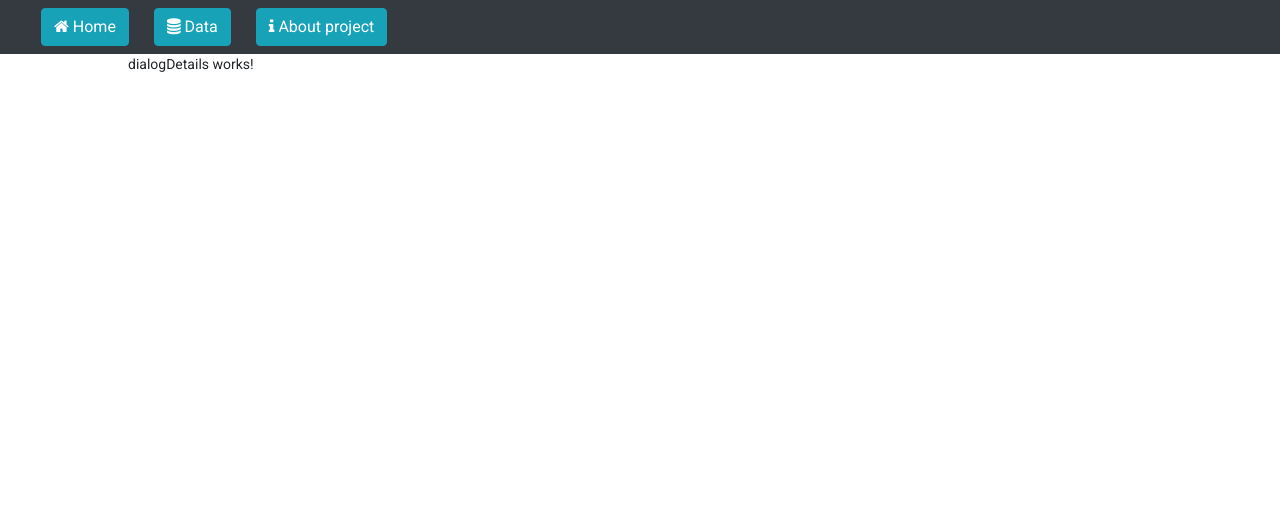
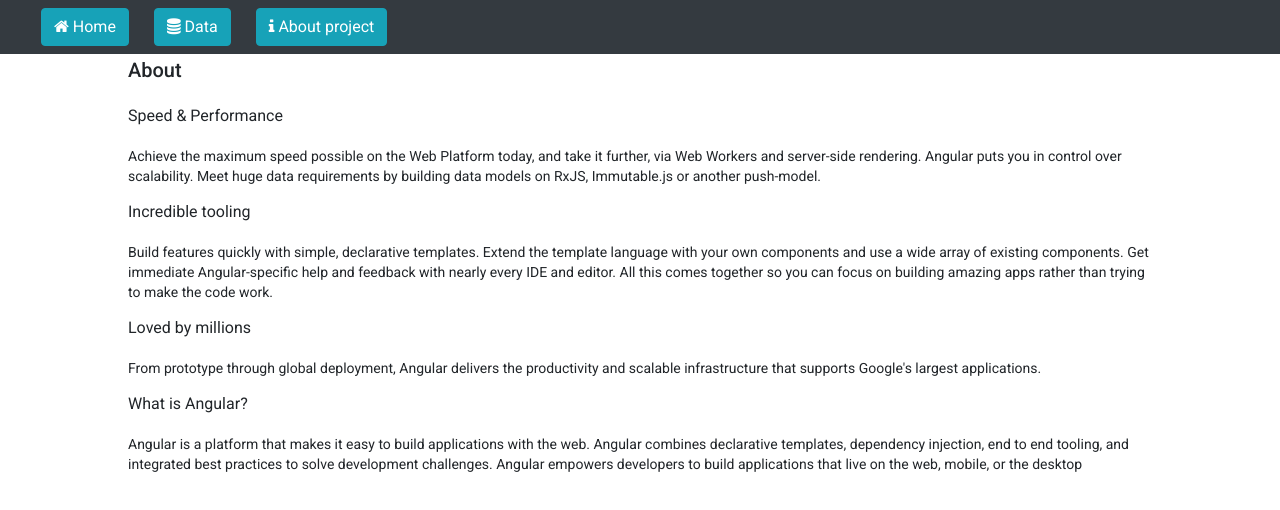
Before and after one commit to Almir98/Angular-practice, an Angular app: page /dialogDetails in a window 1280 px wide. Shown: the top 510 px of the page. Built offline with nearby package versions, Linux system fonts and the light colour scheme.

Commit message:
Done for today

```diff
--- a/src/app/app.module.ts
+++ b/src/app/app.module.ts
@@ -11,9 +11,6 @@
 import { MatSliderModule } from '@angular/material/slider';
 import { MatButtonModule } from '@angular/material/button';
 import { MatDialogModule } from '@angular/material/dialog';
-
-
-
 
 
 // Components
--- a/src/app/dialog/dialog.component.ts
+++ b/src/app/dialog/dialog.component.ts
@@ -1,6 +1,7 @@
 import { Component, OnInit } from '@angular/core';
-import { MatDialogRef } from '@angular/material/dialog';
+import { MatDialog, MatDialogRef } from '@angular/material/dialog';
 import { Router } from '@angular/router';
+import { DialogDetailsComponent } from './dialogDetails/dialogDetails.component';
 
 @Component({
   selector: 'app-dialog',
@@ -9,7 +10,7 @@
 })
 export class DialogComponent implements OnInit {
 
-  constructor(private router: Router,public dialogRef: MatDialogRef<DialogComponent>) { }
+  constructor(private router: Router,public dialogRef: MatDialogRef<DialogComponent>, public dialog: MatDialog) { }
 
   ngOnInit() {
   }
@@ -17,13 +18,12 @@
   onNoClick()
   {
     this.dialogRef.close();
-    this.router.navigate(['/employee']);
   }
 
   onYesClick()
   {
-    this.dialogRef.close();
-    this.router.navigate(['/dialogDetails']);
+    this.router.navigate(['/dialogDetails'])
+    this.dialog.closeAll();
   }
 
 
--- a/src/app/dialog/dialogDetails/dialogDetails.component.html
+++ b/src/app/dialog/dialogDetails/dialogDetails.component.html
@@ -1,3 +1,25 @@
-<p>
-  dialogDetails works!
-</p>
+<h2>About</h2>
+<div>
+
+  <h3>Speed &amp; Performance</h3>
+  <p>Achieve the maximum speed possible on the Web Platform today, and take it further, via Web
+    Workers and server-side rendering. Angular puts you in control over scalability. Meet huge
+    data requirements by building data models on RxJS, Immutable.js or another push-model.</p>
+
+  <h3>Incredible tooling</h3>
+  <p>Build features quickly with simple, declarative templates. Extend the template language with
+    your own components and use a wide array of existing components. Get immediate Angular-specific
+    help and feedback with nearly every IDE and editor. All this comes together so you can focus
+    on building amazing apps rather than trying to make the code work.</p>
+
+  <h3>Loved by millions</h3>
+  <p>From prototype through global deployment, Angular delivers the productivity and scalable
+    infrastructure that supports Google's largest applications.</p>
+
+  <h3>What is Angular?</h3>
+
+  <p>Angular is a platform that makes it easy to build applications with the web. Angular
+    combines declarative templates, dependency injection, end to end tooling, and integrated
+    best practices to solve development challenges. Angular empowers developers to build
+    applications that live on the web, mobile, or the desktop</p>
+</div>
--- a/src/app/products/productEdit/productEdit.component.ts
+++ b/src/app/products/productEdit/productEdit.component.ts
@@ -30,11 +30,11 @@
 
   editEmployee()
   {
+    console.log(this.employee);
 
     this.infoService.update(this.employee.id,this.employee).subscribe((emp : Employee) =>{
 
       this.employee = emp as Employee;
-      console.log(this.employee);
     })
   }
 
```
Also changed, not shown: src/app/dialog/dialogDetails/dialogDetails.component.ts (+7 -0 lines).
